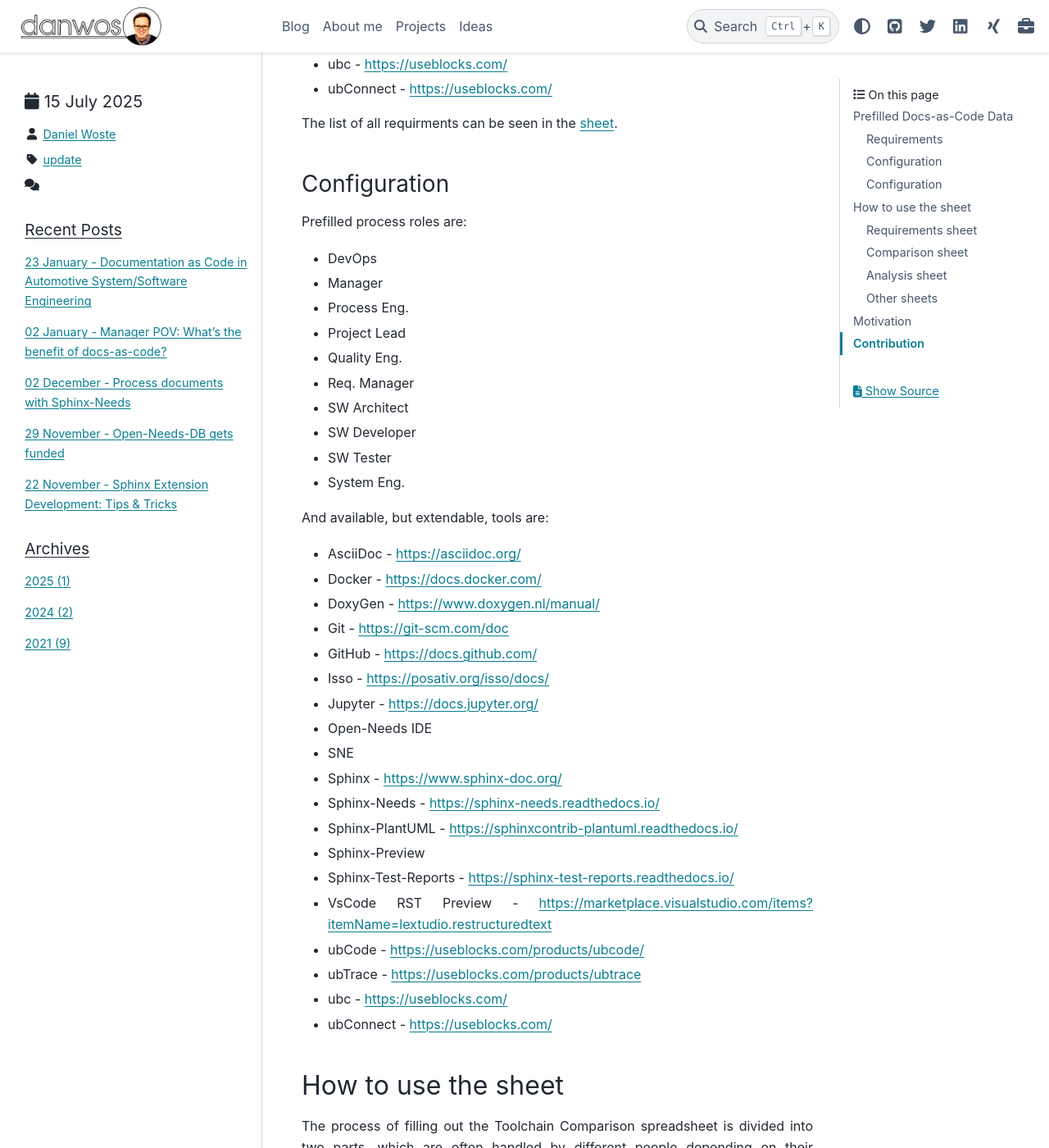
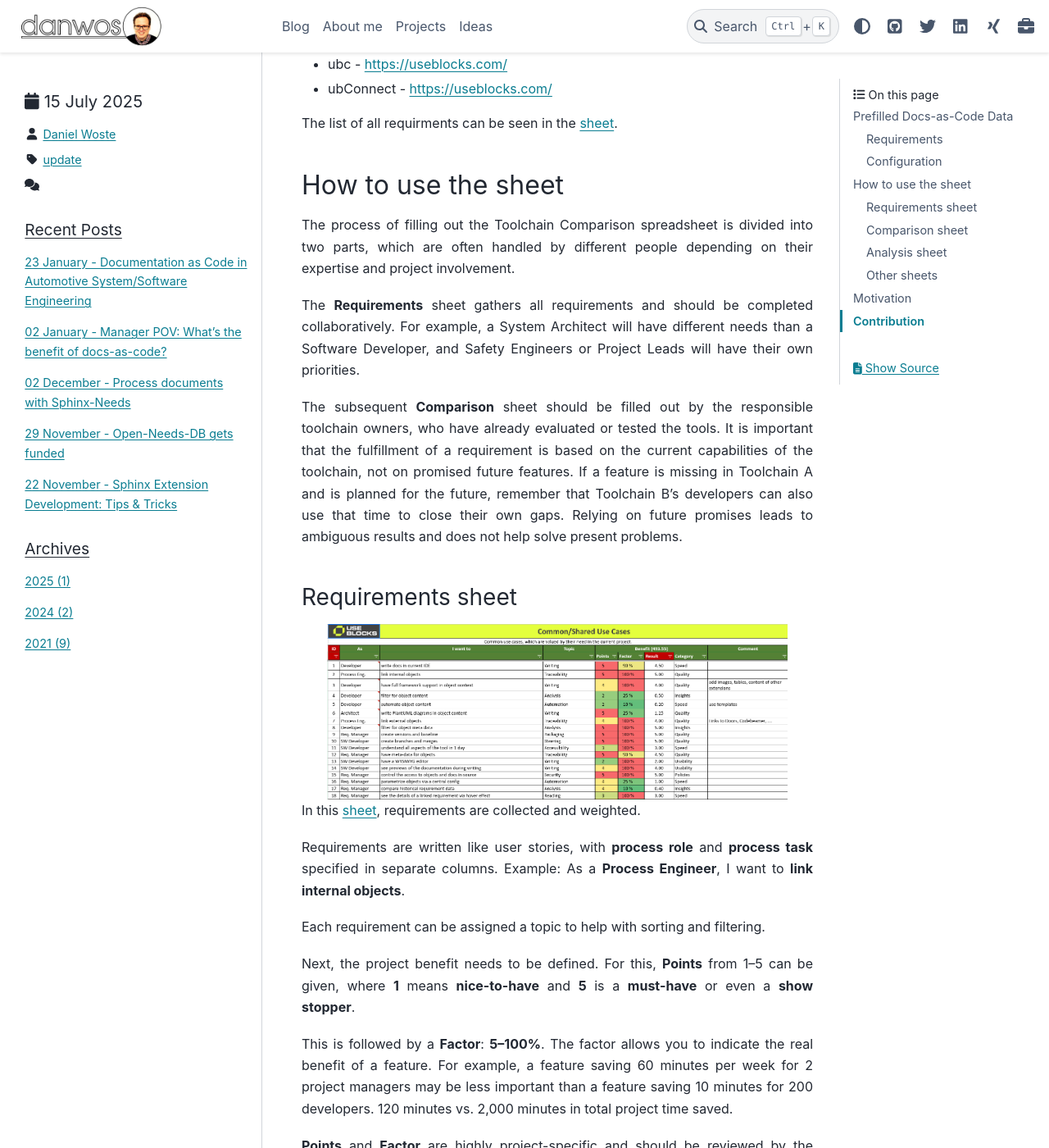
Before and after one commit to danwos/danwos.github.io, a Sphinx documentation site: the page built from docs/posts/2025/toolchain_comparison.rst, in a window 1280 px wide and 1400 px high, scrolled down 2854 px. Shown: the whole window at 82% size. Built offline with Sphinx 7.4.7 and the PyData theme 0.15.4, drawn with Linux system fonts in a browser that asks for light colours; comment, search, counter and statistics services are not loaded.

Commit message:
Removes double entries

```diff
--- a/docs/posts/2025/toolchain_comparison.rst
+++ b/docs/posts/2025/toolchain_comparison.rst
@@ -100,44 +100,6 @@
 * ubConnect - https://useblocks.com/
 
 The list of all requirments can be seen in the `sheet <https://docs.google.com/spreadsheets/d/13MwtKcdgjgT5v-j7CKwhIIQ9zKbR5_G-N56Uhz-0QaM/edit?gid=955912988#gid=955912988>`__.
-
-Configuration
-~~~~~~~~~~~~~
-
-Prefilled process roles are:
-
-* DevOps
-* Manager
-* Process Eng.
-* Project Lead
-* Quality Eng.
-* Req. Manager
-* SW Architect
-* SW Developer
-* SW Tester
-* System Eng.
-
-And available, but extendable, tools are:
-
-* AsciiDoc - https://asciidoc.org/
-* Docker - https://docs.docker.com/
-* DoxyGen - https://www.doxygen.nl/manual/
-* Git - https://git-scm.com/doc
-* GitHub - https://docs.github.com/
-* Isso - https://posativ.org/isso/docs/
-* Jupyter - https://docs.jupyter.org/
-* Open-Needs IDE
-* SNE
-* Sphinx - https://www.sphinx-doc.org/
-* Sphinx-Needs - https://sphinx-needs.readthedocs.io/
-* Sphinx-PlantUML - https://sphinxcontrib-plantuml.readthedocs.io/
-* Sphinx-Preview
-* Sphinx-Test-Reports - https://sphinx-test-reports.readthedocs.io/
-* VsCode RST Preview - https://marketplace.visualstudio.com/items?itemName=lextudio.restructuredtext
-* ubCode - https://useblocks.com/products/ubcode/
-* ubTrace - https://useblocks.com/products/ubtrace
-* ubc - https://useblocks.com/
-* ubConnect - https://useblocks.com/
 
 How to use the sheet
 --------------------
```
